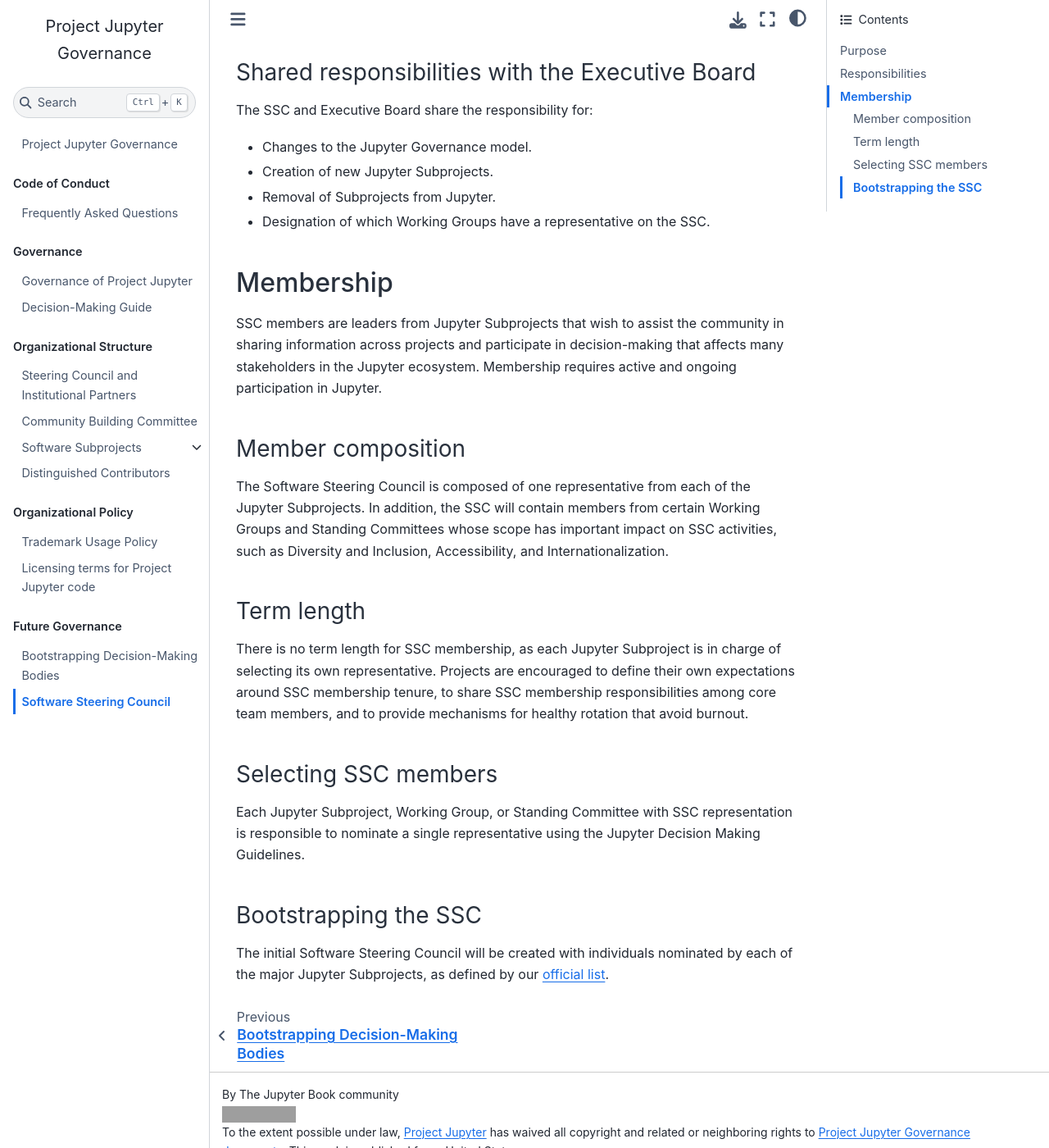
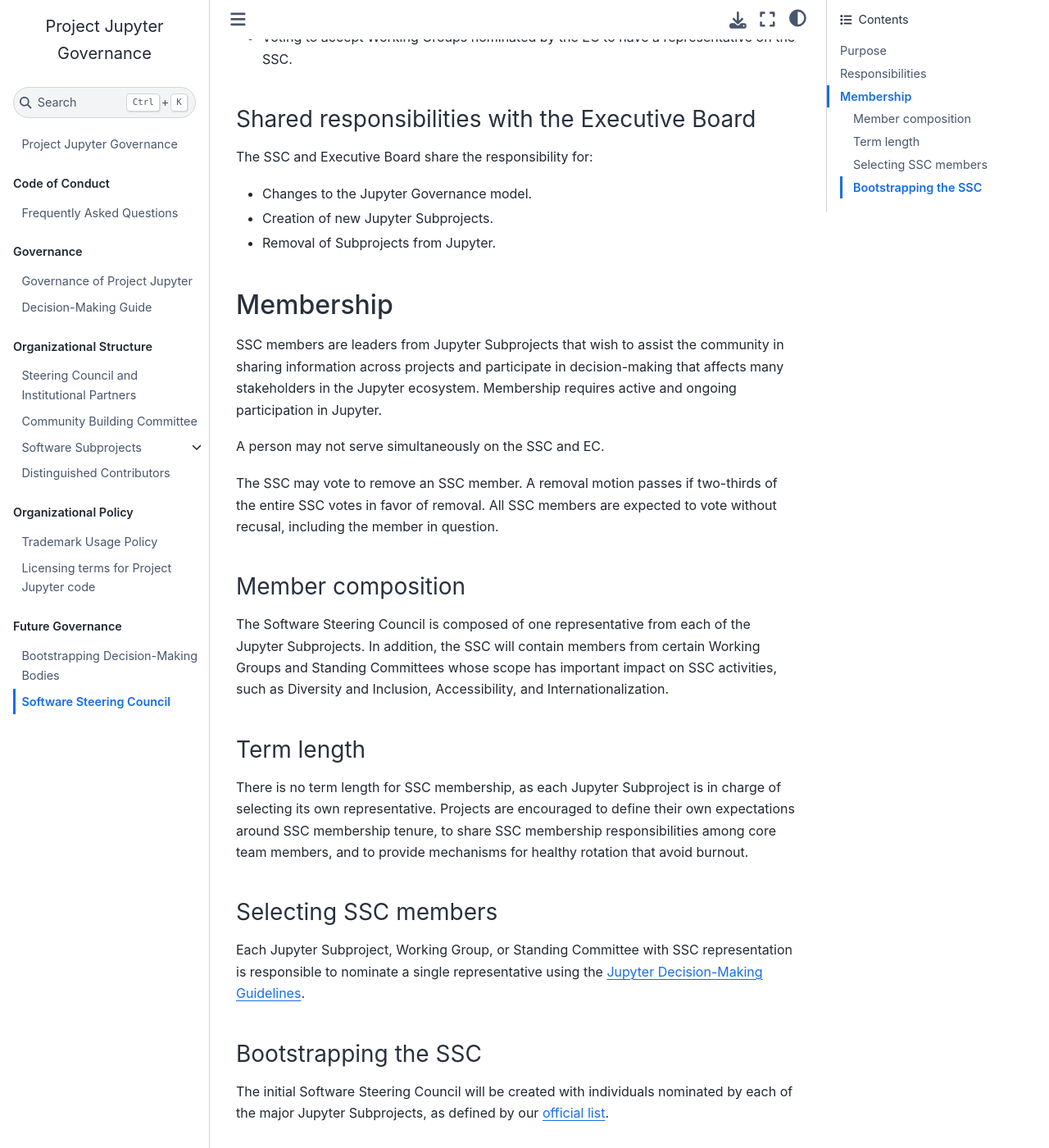
Before and after one commit to jupyter/governance, a Jupyter Book: the page built from software_steering_council.md, in a window 1280 px wide and 1400 px high, scrolled down 1133 px. Shown: the whole window at 82% size. Built offline with Jupyter Book 1.0.4 settings and Sphinx 7.4.7 and the Sphinx Book theme 1.1.4, drawn with Linux system fonts in a browser that asks for light colours; pages that are not in the unit, such as notebooks, are missing from menus; grey boxes are pictures that could not be loaded.

Commit message:
Reconcile SSC document with updated language from EC conversations

```diff
--- a/software_steering_council.md
+++ b/software_steering_council.md
@@ -19,6 +19,7 @@
 - Owning, managing and implementing the Jupyter Attic process (https://github.com/jupyter-attic).
 - Stewarding discussions and activities beyond JEPs that involve cross-cutting concerns, standards, protocols and other architectural issues that impact the entire project.
 - Owning and managing anything related to security vulnerabilities across the project, including the Jupyter security lists, any private security repositories, etc.
+- Voting to accept Working Groups nominated by the EC to have a representative on the SSC.
 
 ### Shared responsibilities with the Executive Board
 
@@ -27,11 +28,14 @@
 - Changes to the Jupyter Governance model.
 - Creation of new Jupyter Subprojects.
 - Removal of Subprojects from Jupyter.
-- Designation of which Working Groups have a representative on the SSC.
 
 ## Membership
 
 SSC members are leaders from Jupyter Subprojects that wish to assist the community in sharing information across projects and participate in decision-making that affects many stakeholders in the Jupyter ecosystem. Membership requires active and ongoing participation in Jupyter.
+
+A person may not serve simultaneously on the SSC and EC.
+
+The SSC may vote to remove an SSC member. A removal motion passes if two-thirds of the entire SSC votes in favor of removal. All SSC members are expected to vote without recusal, including the member in question.
 
 ### Member composition
 
@@ -43,7 +47,7 @@
 
 ### Selecting SSC members
 
-Each Jupyter Subproject, Working Group, or Standing Committee with SSC representation is responsible to nominate a single representative using the Jupyter Decision Making Guidelines.
+Each Jupyter Subproject, Working Group, or Standing Committee with SSC representation is responsible to nominate a single representative using the [Jupyter Decision-Making Guidelines](decision_making.md).
 
 ### Bootstrapping the SSC
 
```
